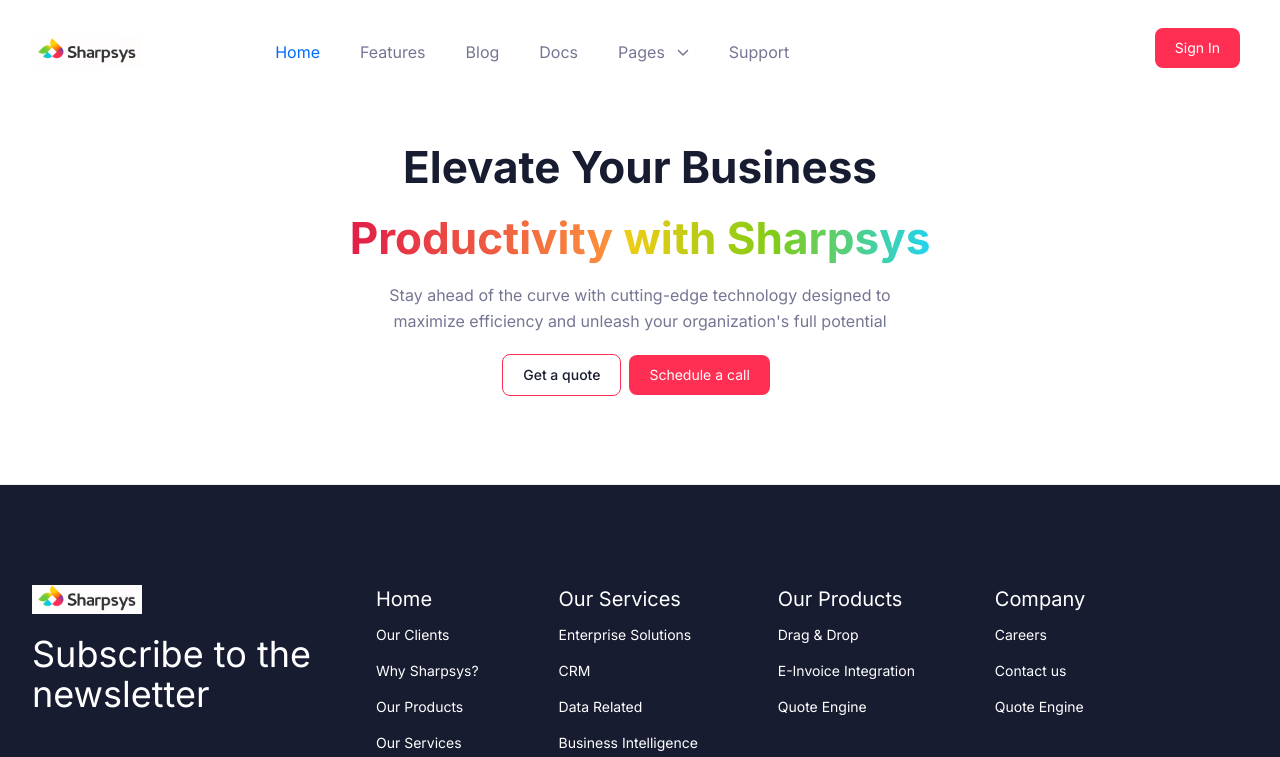
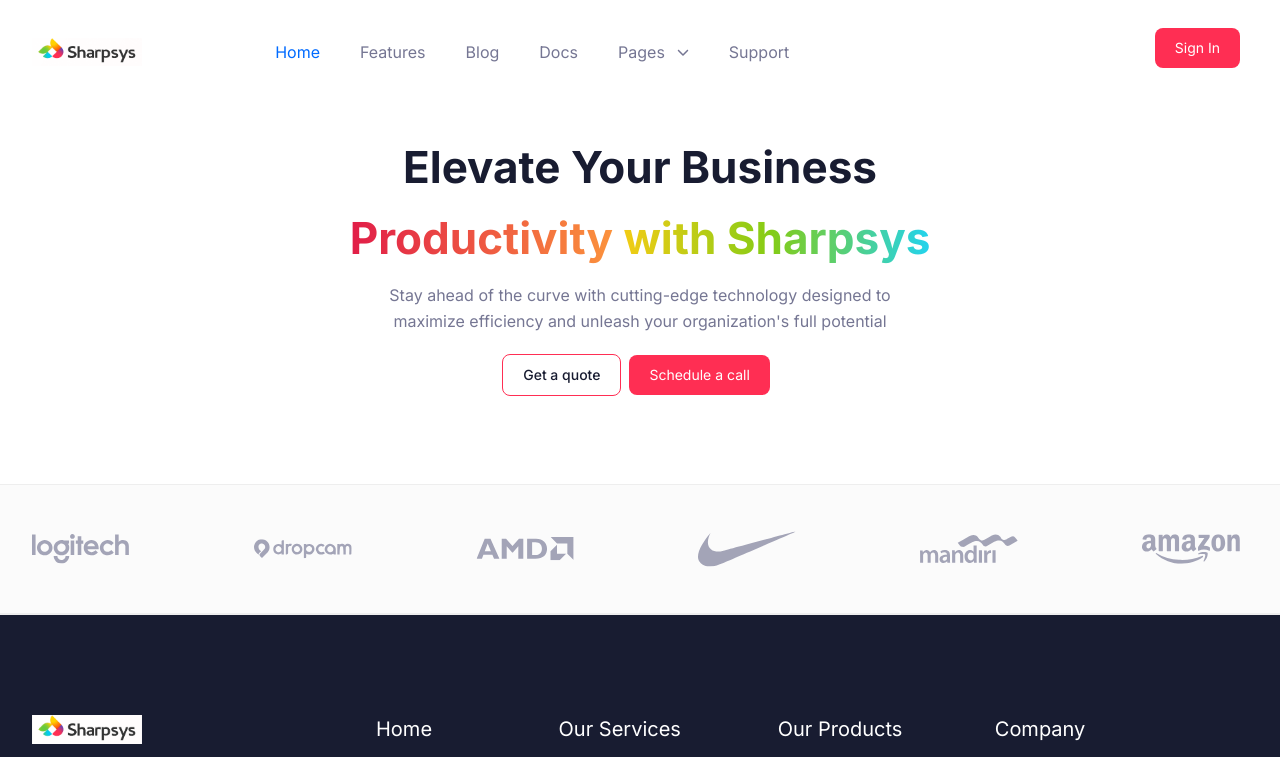
Before and after one commit to meiyazhakanram/sharpsys-ui, a Next.js app: page / in a window 1280 px wide. Shown: the top 757 px of the page. Built offline with nearby package versions, Linux system fonts and the light colour scheme.

Commit message:
Update page.tsx

```diff
--- a/app/(site)/page.tsx
+++ b/app/(site)/page.tsx
@@ -22,6 +22,7 @@ export default function Home() {
   return (
     <main>
       <Dashboard />
+      <Brands />
       {/* <Brands />
       <Feature />
       <About />
```
